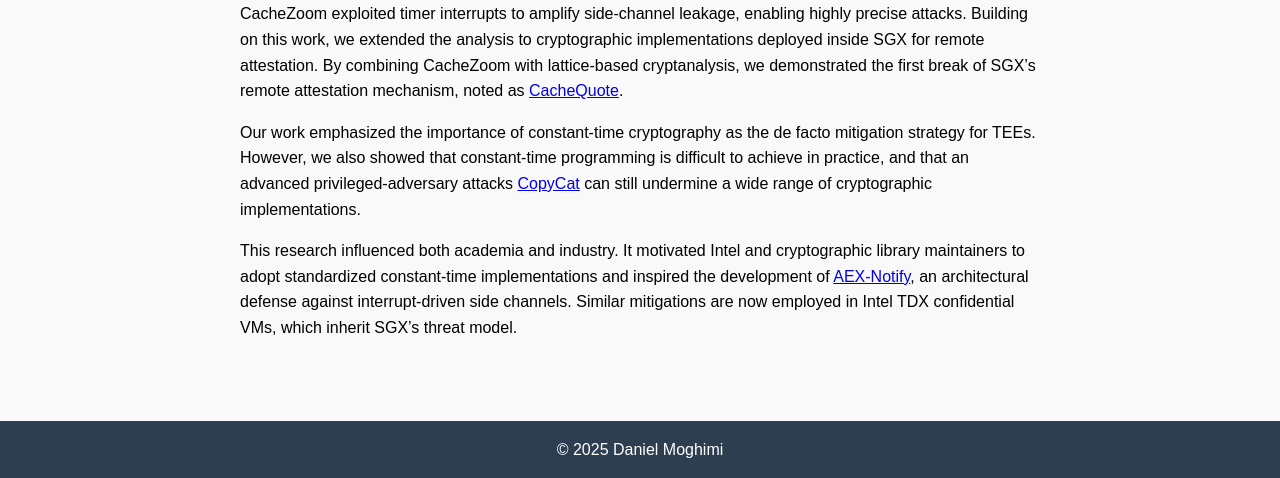
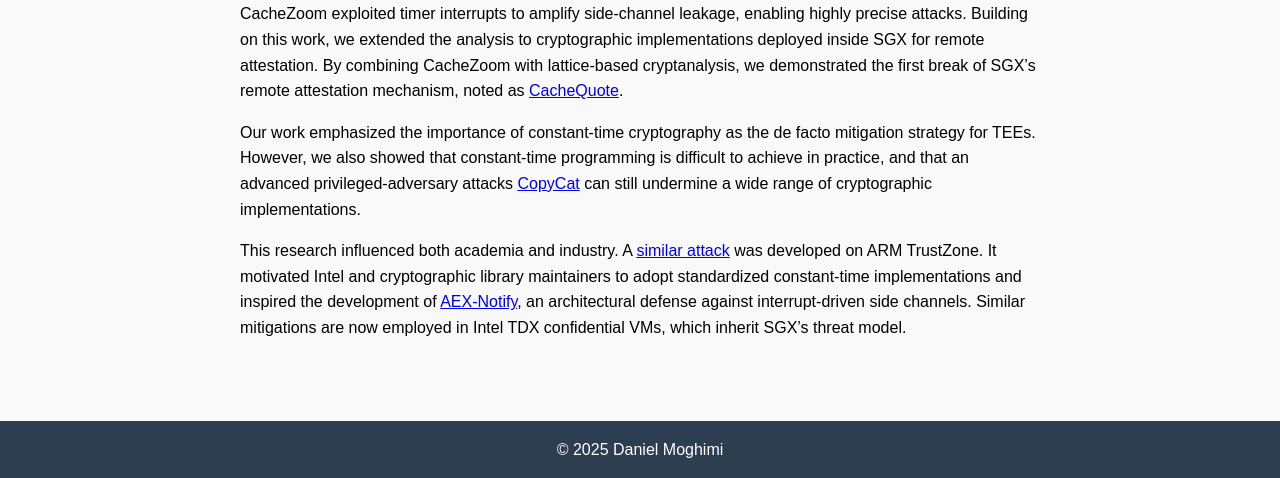
Before and after one commit to flowyroll/flowyroll.github.io, a plain HTML site: page privileged-Adversary_side-channel_analysis_of_SGX_enclaves_(2016_-_2020).html in a window 1280 px wide. Shown: the part 737-1215 px from the top of the page. Drawn offline with Linux system fonts and the light colour scheme; some icons are missing.

Commit message:
sgx projecT

```diff
--- a/privileged-Adversary_side-channel_analysis_of_SGX_enclaves_(2016_-_2020).html
+++ b/privileged-Adversary_side-channel_analysis_of_SGX_enclaves_(2016_-_2020).html
@@ -29,7 +29,7 @@
 <p><img alt="drawing" src="assets/ring0sgx.png" title="Ring0 attacks SGX enclave." /></p>
 <p>I developed <a href="https://www.iacr.org/cryptodb/data/paper.php?pubkey=28943">CacheZoom</a>, one of the first privileged-adversary cache side-channel attacks on Intel SGX. CacheZoom exploited timer interrupts to amplify side-channel leakage, enabling highly precise attacks. Building on this work, we extended the analysis to cryptographic implementations deployed inside SGX for remote attestation. By combining CacheZoom with lattice-based cryptanalysis, we demonstrated the first break of SGX’s remote attestation mechanism, noted as <a href="https://tches.iacr.org/index.php/TCHES/article/view/879">CacheQuote</a>.</p>
 <p>Our work emphasized the importance of constant-time cryptography as the de facto mitigation strategy for TEEs. However, we also showed that constant-time programming is difficult to achieve in practice, and that an advanced privileged-adversary attacks <a href="https://www.usenix.org/conference/usenixsecurity20/presentation/moghimi-copycat">CopyCat</a> can still undermine a wide range of cryptographic implementations.</p>
-<p>This research influenced both academia and industry. It motivated Intel and cryptographic library maintainers to adopt standardized constant-time implementations and inspired the development of <a href="https://www.usenix.org/conference/usenixsecurity23/presentation/constable">AEX-Notify</a>, an architectural defense against interrupt-driven side channels. Similar mitigations are now employed in Intel TDX confidential VMs, which inherit SGX’s threat model. </p>
+<p>This research influenced both academia and industry. A <a href="https://dl.acm.org/doi/10.1145/3319535.3354197">similar attack</a> was developed on ARM TrustZone. It motivated Intel and cryptographic library maintainers to adopt standardized constant-time implementations and inspired the development of <a href="https://www.usenix.org/conference/usenixsecurity23/presentation/constable">AEX-Notify</a>, an architectural defense against interrupt-driven side channels. Similar mitigations are now employed in Intel TDX confidential VMs, which inherit SGX’s threat model. </p>
                         </main>
     <footer>
         &copy; 2025 Daniel Moghimi</a>
```
